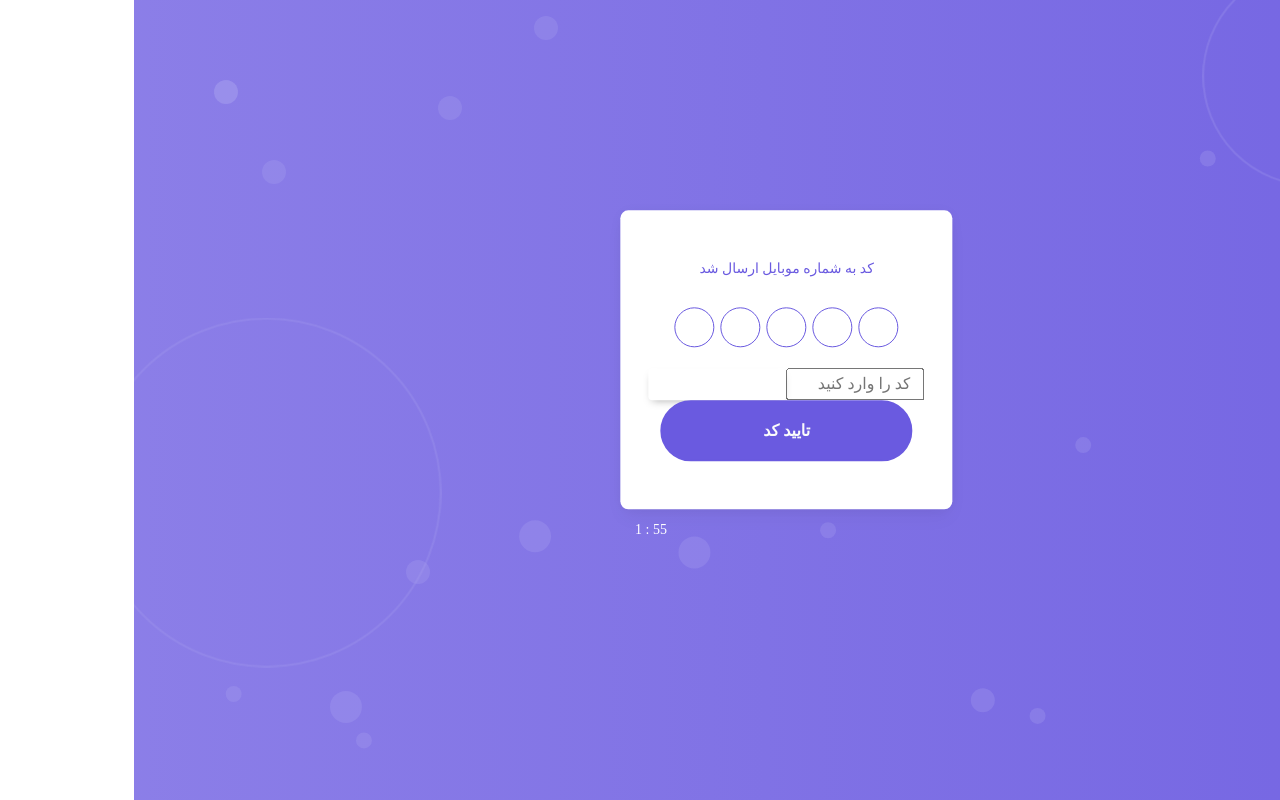
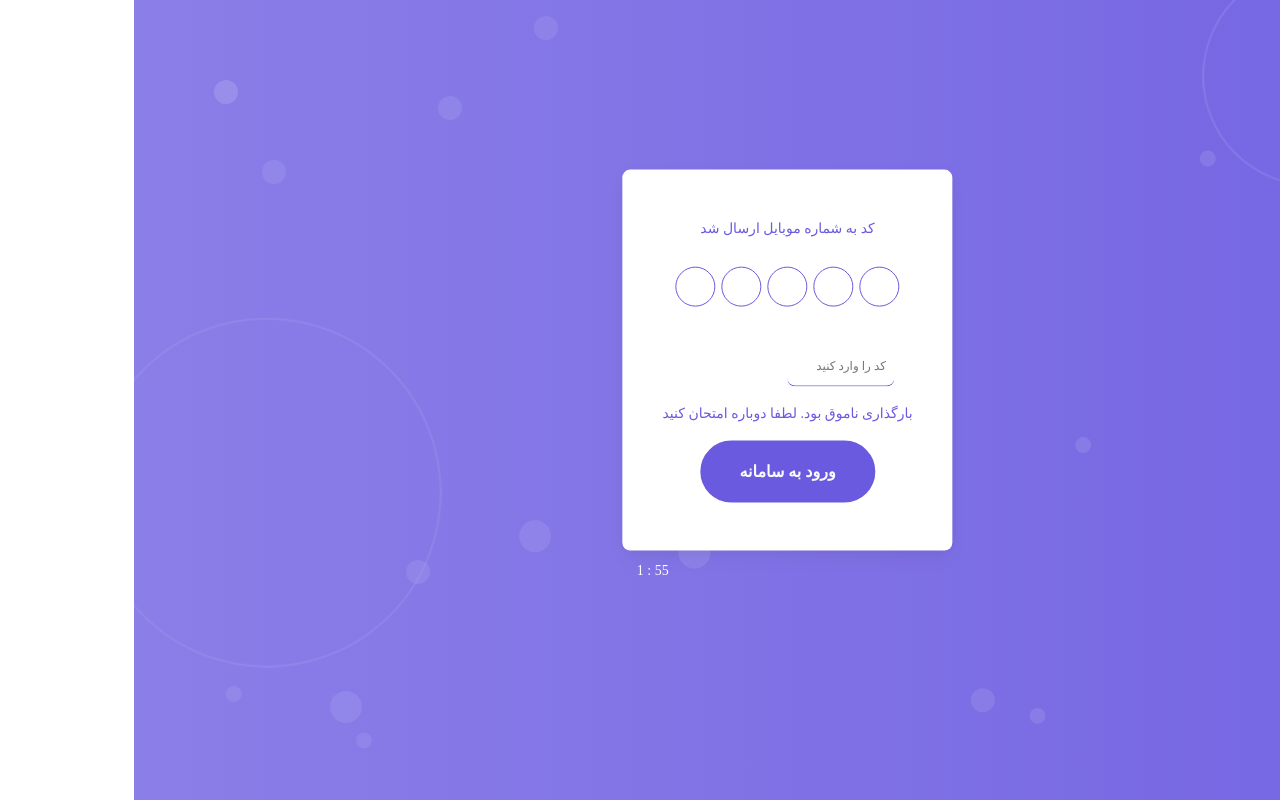
Before and after one commit to nickandish/IRVote-front, a React (Vite) app: page /OTP in a window 1280 px wide. Built offline with nearby package versions, Linux system fonts and the light colour scheme; no server answers.

Commit message:
captcha api ++fix errors

```diff
--- a/src/api/urls.tsx
+++ b/src/api/urls.tsx
@@ -5,7 +5,7 @@ export const API_URLS = {
   FILL_PROFILE: "/users/fill_profile",
   CHANGE_IMG: "/users/change_photo",
   CAPTCHA_GET: "/users/get_captcha",
-  CAPTCHA_POST: "/users/get_captcha",
+  CAPTCHA_POST: "/users/check_captcha",
 
   TICKET_LIST: "/ticket/ticket_list",
   TICKET_CREATE: "/ticket/create_ticket",
--- a/src/pages/login/loginScss/login.scss
+++ b/src/pages/login/loginScss/login.scss
@@ -87,6 +87,40 @@
   }
 }
 
+.captcha {
+  width: 85% !important;
+  margin: auto !important;
+  input {
+    border: none;
+    border-bottom: 1px solid $primary;
+    border-radius: 0.5rem;
+    margin: 1rem 0;
+    outline: none;
+    padding: 0.5rem;
+    &::placeholder {
+      font-size: 12px;
+    }
+  }
+  div {
+    border: none;
+    box-shadow: none;
+    margin: auto;
+  }
+  .btn {
+    box-shadow: none !important;
+    color: $primary;
+    font-weight: bold;
+    text-align: left;
+    &:hover {
+      cursor: auto;
+    }
+  }
+}
+
+.cap-btn {
+  width: 70%;
+}
+
 /* screen  */
 
 // .mobile {
--- a/src/pages/login/mobile/step2/Captcha.tsx
+++ b/src/pages/login/mobile/step2/Captcha.tsx
@@ -6,8 +6,8 @@ import OTPInput from "./OTPInput";
 import Cookies from "universal-cookie";
 import apiClient from "../../../../api/axios";
 import { API_URLS } from "../../../../api/urls";
+import "../../loginScss/login.scss";
 import CountDownTimer from "./CountDownTimer";
-import "../../loginScss/login.scss";
 
 const cookies = new Cookies();
 
@@ -15,86 +15,168 @@ interface LocationState {
   mobileNumber?: string;
 }
 
+interface CaptchaResponse {
+  success: boolean;
+  message: string;
+  dev_message: string;
+  data: {
+    id: string;
+    captcha: string; // Assuming it's a base64 string or URL
+  };
+}
+
+interface VerifyCaptchaResponse {
+  success: boolean;
+  message: string;
+  data?: {
+    token?: {
+      access: string;
+      refresh: string;
+    };
+    new_user?: boolean;
+    user_info?: {
+      id: number;
+      username: string;
+      first_name: string;
+      last_name: string;
+      mobile: string;
+      email: string;
+      coefficient: number;
+      avatar: string | null;
+    };
+    is_first_login?: boolean;
+  };
+}
+
 const Captcha: React.FC = () => {
   const location = useLocation();
   const { mobileNumber } = (location.state as LocationState) || {};
   const [otp, setOtp] = useState<string>("");
-  const [captcha, setCaptcha] = useState<string>("");
+  const [captcha, setCaptcha] = useState<number | undefined>(undefined); // Ensure it's number type
   const [captchaId, setCaptchaId] = useState<string>("");
-  const [captchaImage, setCaptchaImage] = useState<number | null>(null);
+  const [captchaImage, setCaptchaImage] = useState<string | null>(null);
+  const [loading, setLoading] = useState<boolean>(false);
+  const [error, setError] = useState<string | null>(null);
 
   const navigate = useNavigate();
 
   const fetchCaptcha = async () => {
     try {
-      const response = await apiClient.get("/users/get_captcha");
+      const response = await apiClient.get<CaptchaResponse>(
+        API_URLS.CAPTCHA_GET
+      );
       if (response.data.success) {
         setCaptchaId(response.data.data.id);
         setCaptchaImage(response.data.data.captcha);
       } else {
         console.error("Error fetching captcha:", response.data.message);
+        setError("بارگذاری ناموق بود. لطفا دوباره امتحان کنید");
       }
     } catch (error) {
       console.error("Error fetching captcha:", error);
+      setError("بارگذاری ناموق بود. لطفا دوباره امتحان کنید");
     }
   };
 
   const handleSubmit = async () => {
+    setLoading(true);
+    setError(null);
     try {
-      const captchaResponse = await apiClient.post(API_URLS.CAPTCHA_GET, {
+      if (captcha === undefined) {
+        setError("لطفا کد صحیح را وارد کنید");
+        return;
+      }
+
+      console.log("Submitting Captcha:", {
         captcha_id: captchaId,
         captcha: captcha,
       });
 
+      // Verify Captcha
+      const captchaResponse = await apiClient.post<VerifyCaptchaResponse>(
+        API_URLS.CAPTCHA_POST,
+        {
+          captcha_id: captchaId,
+          captcha: captcha,
+        }
+      );
+
+      console.log("Captcha Response:", captchaResponse.data);
+
       if (captchaResponse.data.success) {
-        const response = await apiClient.post(API_URLS.CAPTCHA_POST, {
-          mobileNumber,
-          otp,
-        });
+        // Verify OTP
+        const otpResponse = await apiClient.post<VerifyCaptchaResponse>(
+          API_URLS.LOGIN_BY_OTP,
+          {
+            mobile: mobileNumber,
+            otp: parseInt(otp, 10),
+          }
+        );
 
-        if (response.data.success) {
+        console.log("OTP Response:", otpResponse.data);
+
+        if (otpResponse.data.success && otpResponse.data.data?.token) {
           console.log("OTP verified successfully");
 
-          const { access } = response.data.token;
+          const { access } = otpResponse.data.data.token;
           cookies.set("accessToken", access, { path: "/", secure: true });
+          localStorage.setItem("accessToken", access);
           apiClient.defaults.headers.common[
             "Authorization"
           ] = `bearer ${access}`;
-          localStorage.setItem("accessToken", access);
-          console.log("Tokens saved in cookies");
 
+          console.log("Tokens saved in cookies and localStorage");
+
+          // Check if the token is set before navigating
+          if (
+            cookies.get("accessToken") &&
+            localStorage.getItem("accessToken")
+          ) {
+            console.log("Navigating to signup");
             navigate("/signup", { state: { mobileNumber } });
           } else {
-          console.error(response.data.message);
+            setError("Failed to save token. Please try again.");
           }
         } else {
-        console.error("Invalid captcha:", captchaResponse.data.message);
+          console.error(otpResponse.data.message);
+          setError(otpResponse.data.message || "OTP verification failed.");
         }
-    } catch (error) {
+      } else {
+        console.error("کد نادرست است:", captchaResponse.data.message);
+        setError("کد نادرست است. لطفا دوباره امتحان کنید.");
+        fetchCaptcha();
+      }
+    } catch (error: any) {
       console.error("Error verifying OTP or captcha:", error);
+      if (
+        error.response &&
+        error.response.data &&
+        error.response.data.message
+      ) {
+        setError(error.response.data.message);
+      } else {
+        setError("لطفا دوباره امتحان کنید");
+      }
+    } finally {
+      setLoading(false);
     }
   };
 
   const handleCaptchaChange = (e: React.ChangeEvent<HTMLInputElement>) => {
-    setCaptcha(e.target.value);
+    const value = e.target.value;
+    if (!isNaN(Number(value))) {
+      setCaptcha(Number(value));
+    }
+  };
+
+  const handleFormSubmit = (e: React.FormEvent) => {
+    e.preventDefault();
+    handleSubmit();
   };
 
   useEffect(() => {
     fetchCaptcha();
   }, []);
-
-  useEffect(() => {
-    const handleKeyDown = (event: KeyboardEvent) => {
-      if (event.key === "Enter") {
-        handleSubmit();
-      }
-    };
-
-    window.addEventListener("keydown", handleKeyDown);
-    return () => {
-      window.removeEventListener("keydown", handleKeyDown);
-    };
-  }, [otp, captcha]);
 
   return (
     <>
@@ -102,24 +184,31 @@ const Captcha: React.FC = () => {
       <div className="login-card otp d-flex">
         <Card className="text-center login-card_mew">
           <p className="mb-4">کد به شماره موبایل {mobileNumber} ارسال شد</p>
+          <form onSubmit={handleFormSubmit}>
             <OTPInput length={5} onChange={setOtp} onSubmit={handleSubmit} />
-          <Row>
+            <Row className="captcha">
               <input
                 type="text"
-              value={captcha}
+                value={captcha ?? ""}
                 onChange={handleCaptchaChange}
                 placeholder="کد را وارد کنید"
                 className="col-6"
+                required
               />
-            <div className="col-6 btn">{captchaImage}</div>
+              {captchaImage && <div className="col-6 btn">{captchaImage}</div>}
             </Row>
-          <button className="fw-bold text-light" onClick={handleSubmit}>
-            تایید کد
+            {error && <p className="error-message">{error}</p>}
+            <button
+              type="submit"
+              className="fw-bold text-light cap-btn"
+              disabled={loading}
+            >
+              {loading ? "در حال تایید..." : "ورود به سامانه"}
             </button>
+          </form>
           <p className="p otp_left">
-            {" "}
             <CountDownTimer />
-          </p>{" "}
+          </p>
         </Card>
       </div>
     </>
--- a/src/pages/signup/SignUpCard.tsx
+++ b/src/pages/signup/SignUpCard.tsx
@@ -5,6 +5,7 @@ import Cookies from "universal-cookie";
 import apiClient from "../../api/axios";
 import { API_URLS } from "../../api/urls";
 import { useUser } from "../../api/contextApi/UserContext";
+import imgPlaceholder from "../../assets/femaileAvatar.svg";
 import "./signUp.scss";
 
 const cookies = new Cookies();
@@ -66,17 +67,16 @@ const SignUpCard: React.FC = () => {
         if (response.data.success) {
           const userData = response.data.data;
 
-          // Populate form inputs with the user data
           dispatch({ type: "SET_FIRST_NAME", payload: userData.first_name });
           dispatch({ type: "SET_LAST_NAME", payload: userData.last_name });
           dispatch({ type: "SET_EMAIL", payload: userData.email });
 
-          // Update global user state
           setUser({
             firstName: userData.first_name,
             lastName: userData.last_name,
             email: userData.email,
             mobileNumber: userData.mobile,
+            img: imgPlaceholder,
           });
         }
       } catch (error) {
@@ -107,12 +107,12 @@ const SignUpCard: React.FC = () => {
       if (response.data.success) {
         console.log("User updated successfully", response.data);
 
-        // Update global user state
         setUser({
           firstName: state.firstName,
           lastName: state.lastName,
           email: state.email,
           mobileNumber: mobileNumber || "",
+          img: imgPlaceholder,
         });
 
         navigate("/profile");
```
Lines whose indentation alone changed are shown as unchanged.
